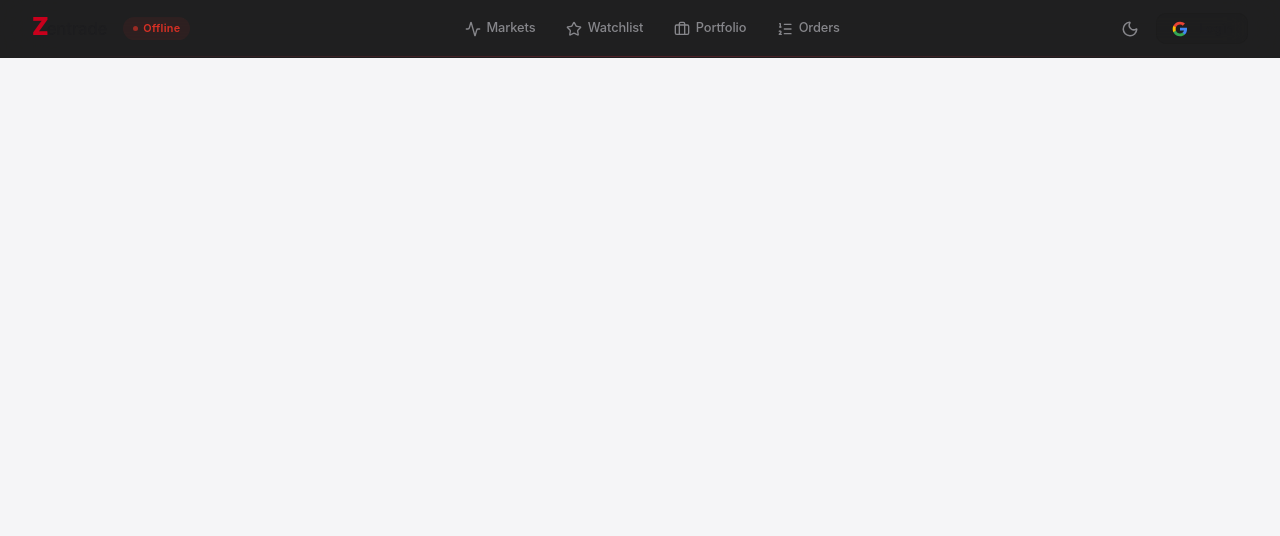
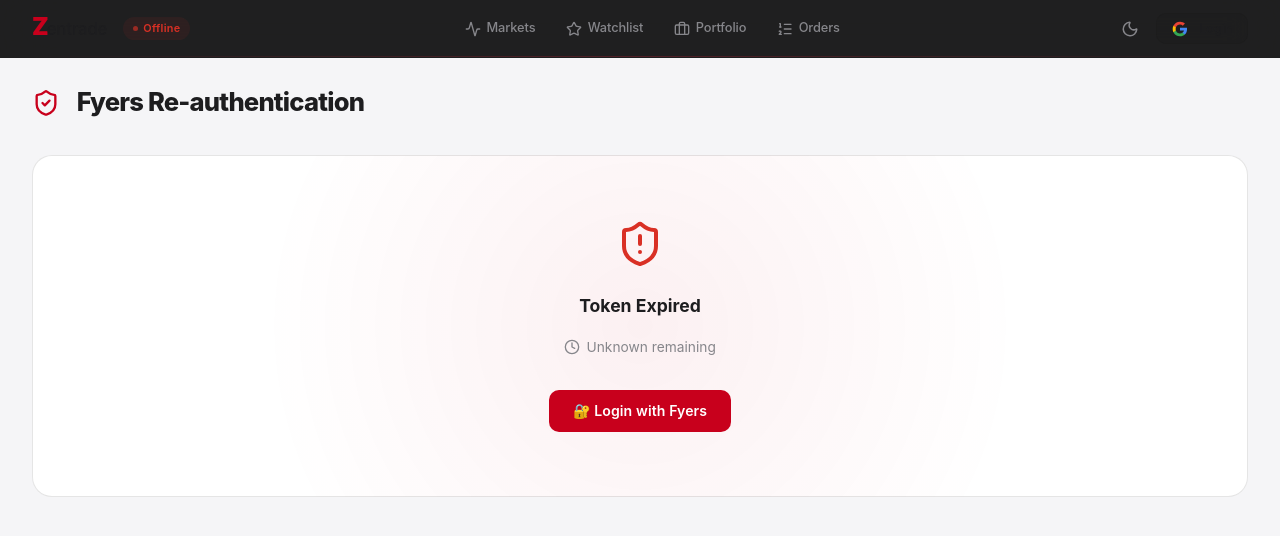
Before and after one commit to lucky2917/Zentrade, a React (Vite) app: page /reauth in a window 1280 px wide. Shown: the top 536 px of the page. Built offline with nearby package versions, Linux system fonts and the light colour scheme; no server answers.

Commit message:
wire fyers routes and lanes into server, add reauth page

```diff
--- a/src/App.jsx
+++ b/src/App.jsx
@@ -7,6 +7,7 @@
 import Portfolio from "./pages/Portfolio.jsx";
 import Orders from "./pages/Orders.jsx";
 import Watchlist from "./pages/Watchlist.jsx";
+import Reauth from "./pages/Reauth.jsx";
 import IndexTicker from "./components/IndexTicker.jsx";
 import MarketStatusBanner from "./components/MarketStatusBanner.jsx";
 import MobileNav from "./components/MobileNav.jsx";
@@ -26,6 +27,7 @@
           <Route path="/portfolio" element={<Portfolio />} />
           <Route path="/watchlist" element={<Watchlist />} />
           <Route path="/orders" element={<Orders />} />
+          <Route path="/reauth" element={<Reauth />} />
         </Routes>
       </main>
       <MobileNav />
--- /dev/null
+++ b/src/pages/Reauth.jsx
@@ -0,0 +1,109 @@
+import { useState, useEffect } from "react";
+import { useSearchParams } from "react-router-dom";
+import axios from "axios";
+import { motion } from "framer-motion";
+import { ShieldCheck, ShieldAlert, Clock } from "lucide-react";
+
+const Reauth = () => {
+    const [searchParams] = useSearchParams();
+    const [status, setStatus] = useState(null);
+    const [loading, setLoading] = useState(true);
+    const [remaining, setRemaining] = useState(null);
+
+    const reauthSuccess = searchParams.get("reauth") === "success";
+    const error = searchParams.get("error");
+
+    const fetchStatus = async () => {
+        try {
+            const res = await axios.get("/fyers/status");
+            setStatus(res.data);
+        } catch (err) {
+            console.error("Failed to fetch fyers status");
+        } finally {
+            setLoading(false);
+        }
+    };
+
+    useEffect(() => {
+        fetchStatus();
+    }, []);
+
+    useEffect(() => {
+        if (!status?.expiresAt) {
+            setRemaining(null);
+            return;
+        }
+
+        const tick = () => {
+            const ms = status.expiresAt - Date.now();
+            setRemaining(ms > 0 ? ms : 0);
+        };
+
+        tick();
+        const interval = setInterval(tick, 1000);
+        return () => clearInterval(interval);
+    }, [status?.expiresAt]);
+
+    const formatRemaining = (ms) => {
+        if (ms == null) return "Unknown";
+        if (ms <= 0) return "Expired";
+        const totalSeconds = Math.floor(ms / 1000);
+        const hours = Math.floor(totalSeconds / 3600);
+        const minutes = Math.floor((totalSeconds % 3600) / 60);
+        const seconds = totalSeconds % 60;
+        return `${hours}h ${minutes}m ${seconds}s`;
+    };
+
+    const isValid = remaining != null && remaining > 0;
+
+    return (
+        <motion.div
+            className="reauth-page"
+            initial={{ opacity: 0, y: 20 }}
+            animate={{ opacity: 1, y: 0 }}
+            transition={{ duration: 0.4, ease: "easeOut" }}
+        >
+            <div className="dashboard-header">
+                <h1><ShieldCheck size={28} className="mr-3 inline" style={{ color: 'var(--accent)' }} /> Fyers Re-authentication</h1>
+            </div>
+
+            {reauthSuccess && (
+                <div className="glass-panel" style={{ marginTop: "1rem", padding: "1rem", color: 'var(--green)', border: '1px solid var(--green)' }}>
+                    Re-authentication successful. Token is valid until 3:00 AM IST tomorrow.
+                </div>
+            )}
+
+            {error && (
+                <div className="glass-panel" style={{ marginTop: "1rem", padding: "1rem", color: 'var(--red)', border: '1px solid var(--red)' }}>
+                    Re-authentication failed: {error}
+                </div>
+            )}
+
+            <div className="empty-state glass-panel" style={{ marginTop: "2rem" }}>
+                {loading ? (
+                    <p>Checking token status...</p>
+                ) : (
+                    <>
+                        {isValid ? (
+                            <ShieldCheck size={48} className="mb-4" style={{ color: 'var(--green)' }} />
+                        ) : (
+                            <ShieldAlert size={48} className="mb-4" style={{ color: 'var(--red)' }} />
+                        )}
+                        <h2 style={{ marginBottom: "1rem" }}>{isValid ? "Token Active" : "Token Expired"}</h2>
+                        <p style={{ color: 'var(--text-muted)', marginBottom: "1.5rem", display: "flex", alignItems: "center", justifyContent: "center", gap: "0.4rem" }}>
+                            <Clock size={16} /> {formatRemaining(remaining)} remaining
+                        </p>
+                        <button
+                            className="btn-primary"
+                            onClick={() => { window.location.href = "/fyers/reauth"; }}
+                        >
+                            🔐 Login with Fyers
+                        </button>
+                    </>
+                )}
+            </div>
+        </motion.div>
+    );
+};
+
+export default Reauth;
--- a/vite.config.js
+++ b/vite.config.js
@@ -56,6 +56,7 @@
   server: {
     proxy: {
       "/api": "http://localhost:5001",
+      "/fyers": "http://localhost:5001",
       "/socket.io": {
         target: "http://localhost:5001",
         ws: true,
```
Also changed, not shown: 2 other files (tests, documents, lock files or other folders).
